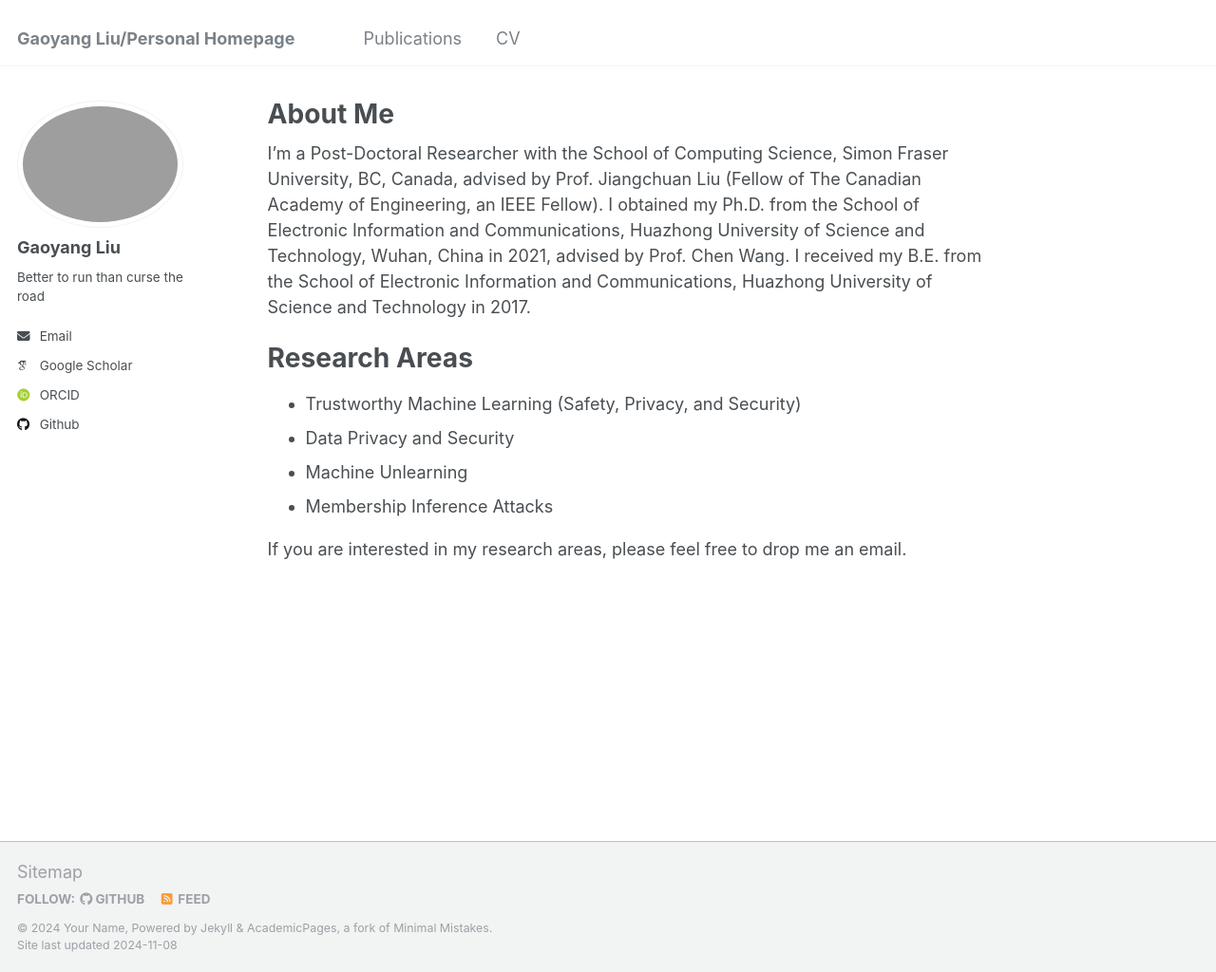
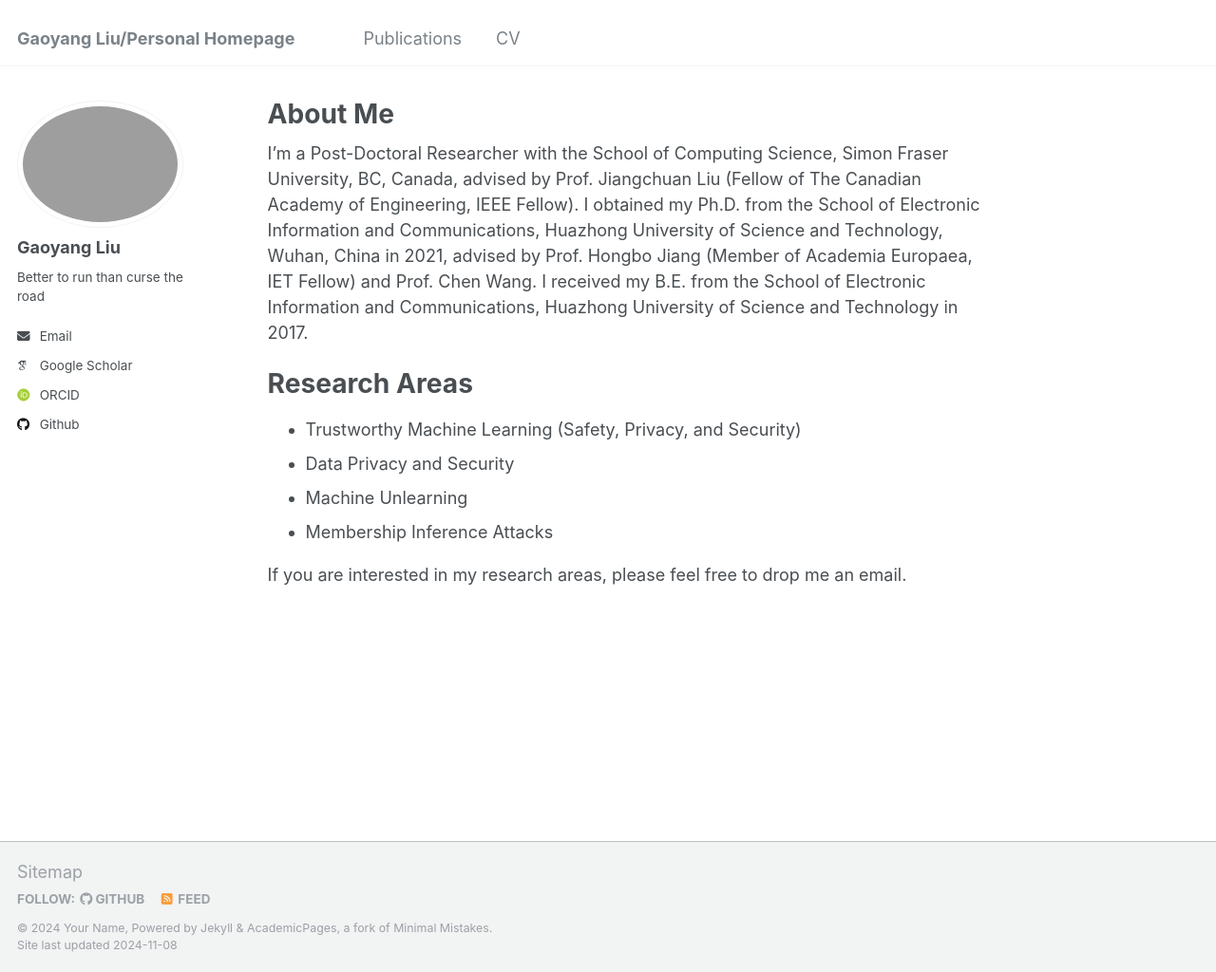
Before and after one commit to gyliu1991/gyliu1991.github.io, a Jekyll site: the page built from _pages/about.md, in a window 1280 px wide and 1024 px high. Shown: the whole window at 95% size. Built offline with Jekyll 4.4.1, drawn with Linux system fonts in a browser that asks for light colours; some web fonts are replaced.

Commit message:
Update about.md

```diff
--- a/_pages/about.md
+++ b/_pages/about.md
@@ -7,7 +7,7 @@ redirect_from:
   - /about.html
 ---
 
-I'm a Post-Doctoral Researcher with the School of Computing Science, Simon Fraser University, BC, Canada, advised by Prof. Jiangchuan Liu (Fellow of The Canadian Academy of Engineering, an IEEE Fellow). I obtained my Ph.D. from the School of Electronic Information and Communications, Huazhong University of Science and Technology, Wuhan, China in 2021, advised by Prof. Chen Wang. I received my B.E. from the School of Electronic Information and Communications, Huazhong University of Science and Technology in 2017.
+I'm a Post-Doctoral Researcher with the School of Computing Science, Simon Fraser University, BC, Canada, advised by Prof. Jiangchuan Liu (Fellow of The Canadian Academy of Engineering, IEEE Fellow). I obtained my Ph.D. from the School of Electronic Information and Communications, Huazhong University of Science and Technology, Wuhan, China in 2021, advised by Prof. Hongbo Jiang (Member of Academia Europaea, IET Fellow) and Prof. Chen Wang. I received my B.E. from the School of Electronic Information and Communications, Huazhong University of Science and Technology in 2017.
 
 
 
```
